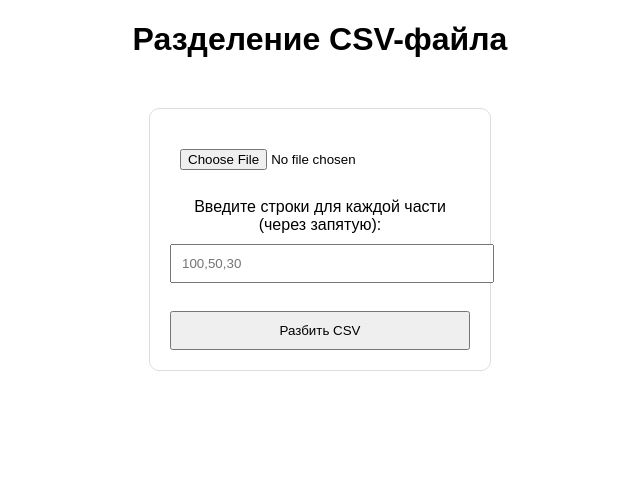
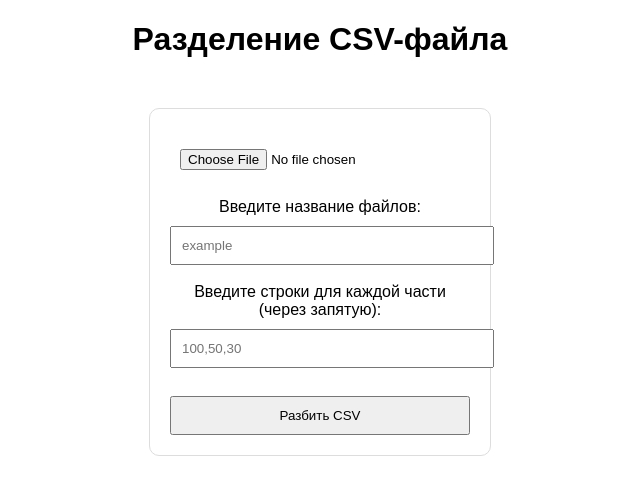
Before and after one commit to matviis/app.csv, a Flask app: page / in a window 1280 px wide. Shown: the top 495 px of the page, without its empty margins (320-960 px from the left). Run offline with Flask 3, Linux system fonts and the light colour scheme.

Commit message:
Update index.html

```diff
--- a/templates/index.html
+++ b/templates/index.html
@@ -14,8 +14,13 @@
     <h1>Разделение CSV-файла</h1>
     <form action="/" method="post" enctype="multipart/form-data">
         <input type="file" name="file" accept=".csv" required><br><br>
+
+        <label>Введите название файлов:</label>
+        <input type="text" name="file_name" placeholder="example" required><br><br>
+
         <label>Введите строки для каждой части (через запятую):</label>
         <input type="text" name="rows_per_file" placeholder="100,50,30" required><br><br>
+
         <button type="submit">Разбить CSV</button>
     </form>
 </body>
```
